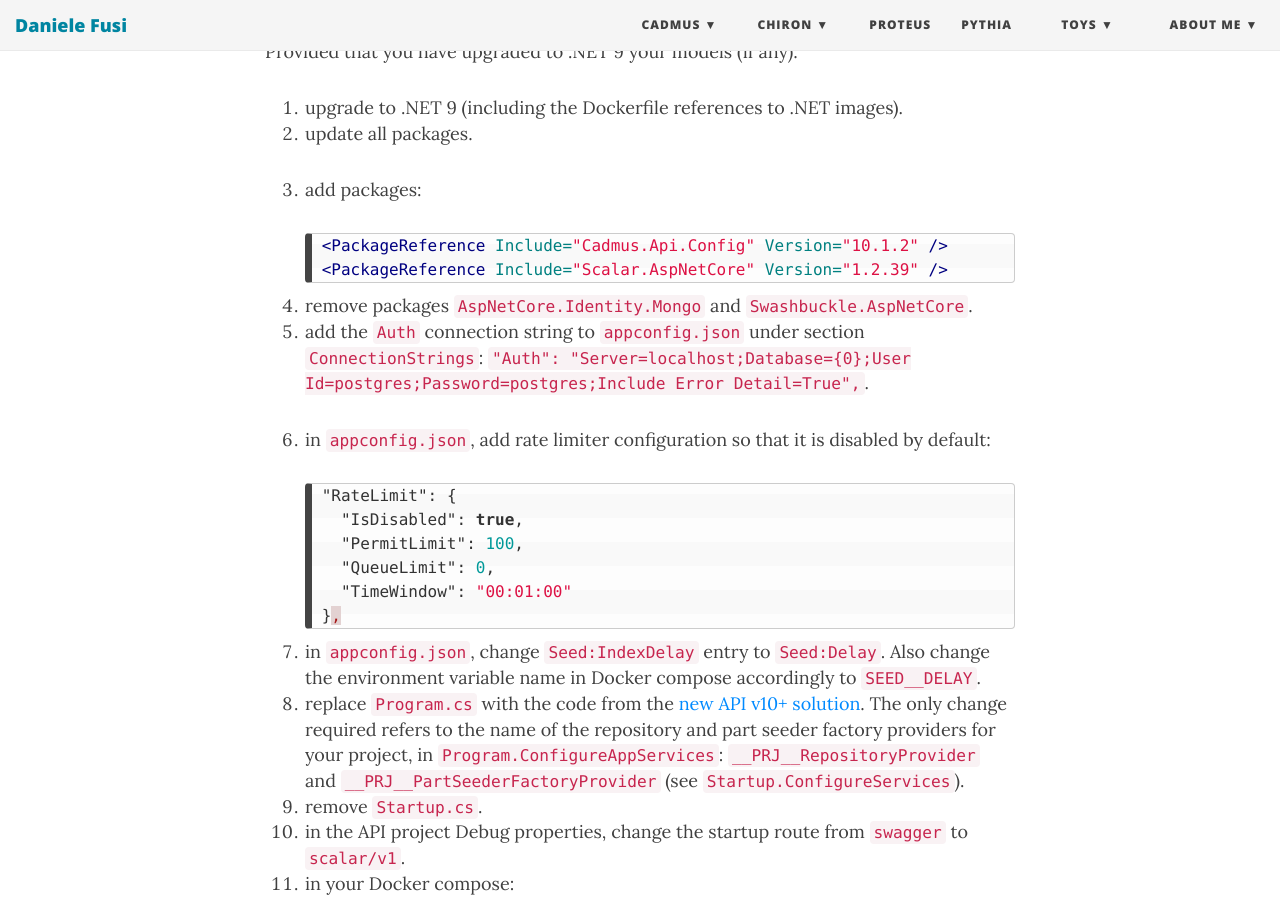
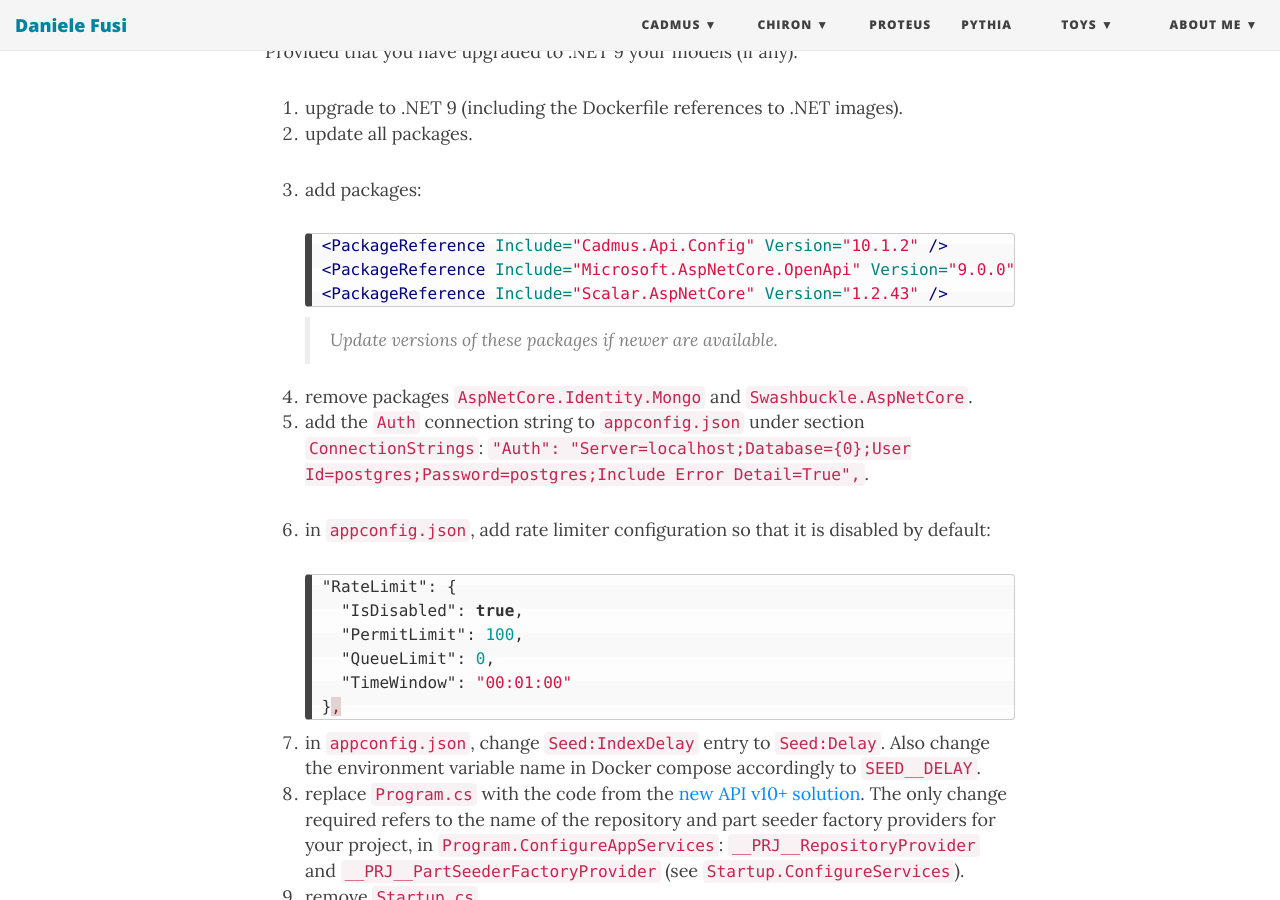
Before and after one commit to Myrmex/overview, a Jekyll site: the page built from cadmus/dev/history/b-net9.md, in a window 1280 px wide and 900 px high, scrolled down 1052 px. Built offline with Jekyll 4.4.1, drawn with Linux system fonts in a browser that asks for light colours; nearby versions of some CDN libraries.

Commit message:
Update b-net9.md

````diff
--- a/cadmus/dev/history/b-net9.md
+++ b/cadmus/dev/history/b-net9.md
@@ -30,8 +30,11 @@
 
     ```xml
     <PackageReference Include="Cadmus.Api.Config" Version="10.1.2" />
-    <PackageReference Include="Scalar.AspNetCore" Version="1.2.39" />
+    <PackageReference Include="Microsoft.AspNetCore.OpenApi" Version="9.0.0" />
+    <PackageReference Include="Scalar.AspNetCore" Version="1.2.43" />
     ```
+
+    >Update versions of these packages if newer are available.
 
 4. remove packages `AspNetCore.Identity.Mongo` and `Swashbuckle.AspNetCore`.
 5. add the `Auth` connection string to `appconfig.json` under section `ConnectionStrings`: `"Auth": "Server=localhost;Database={0};User Id=postgres;Password=postgres;Include Error Detail=True",`.
````
